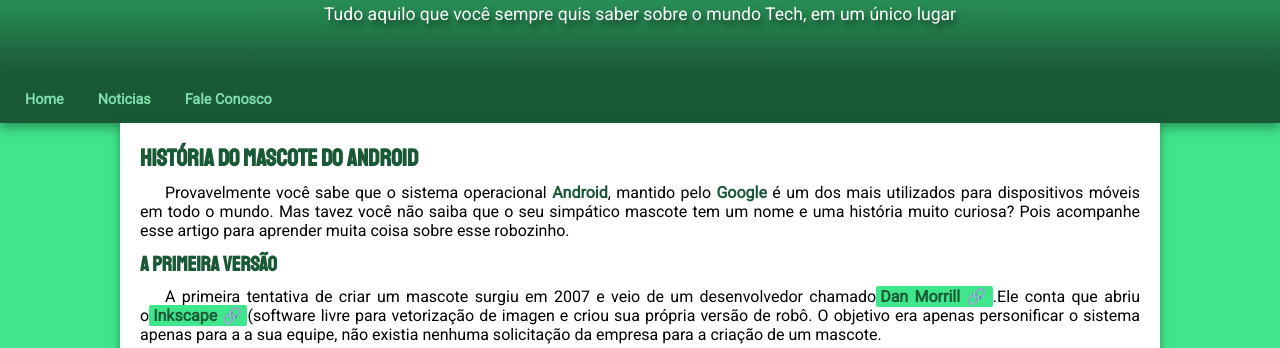
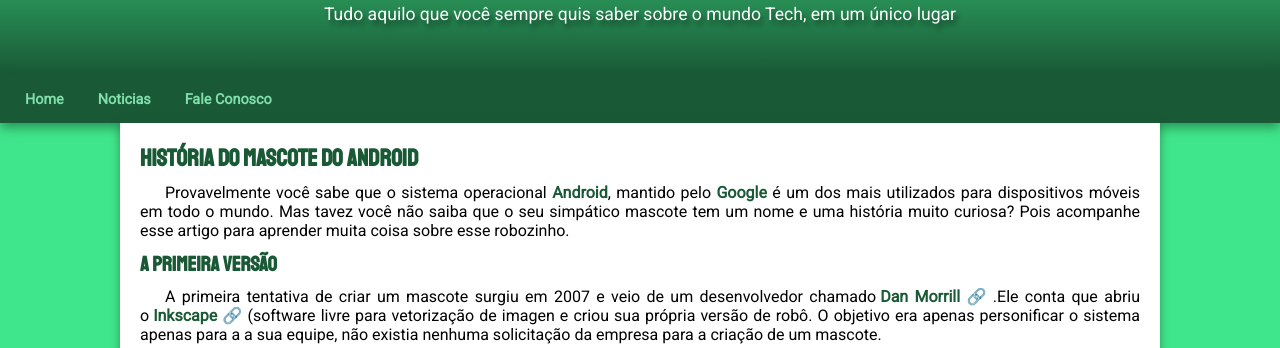
Before and after one commit to DanielFreitas97/projeto-android, a plain HTML site: page index.html in a window 1280 px wide. Shown: the part 106-454 px from the top of the page. Drawn offline with Linux system fonts and the light colour scheme.

Commit message:
Update style.css

```diff
--- a/estilo/style.css
+++ b/estilo/style.css
@@ -115,7 +115,6 @@ main a {
     text-decoration: none;
     color: var(--cor2);
     padding: 1px 4px;
-    background-color: var(--cor3);
     border-radius: 2px;
     font-weight: bold;
 }
```
